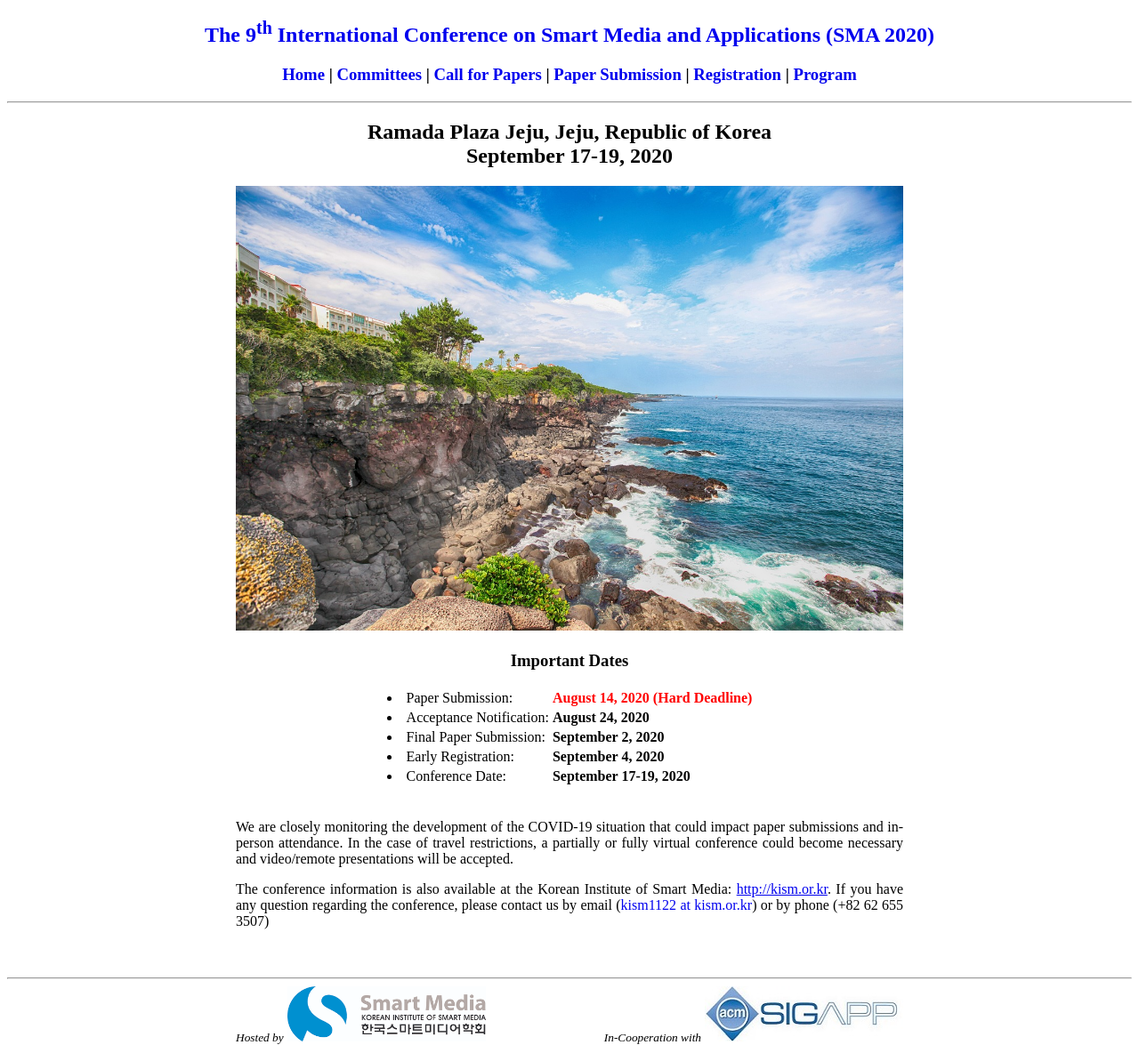
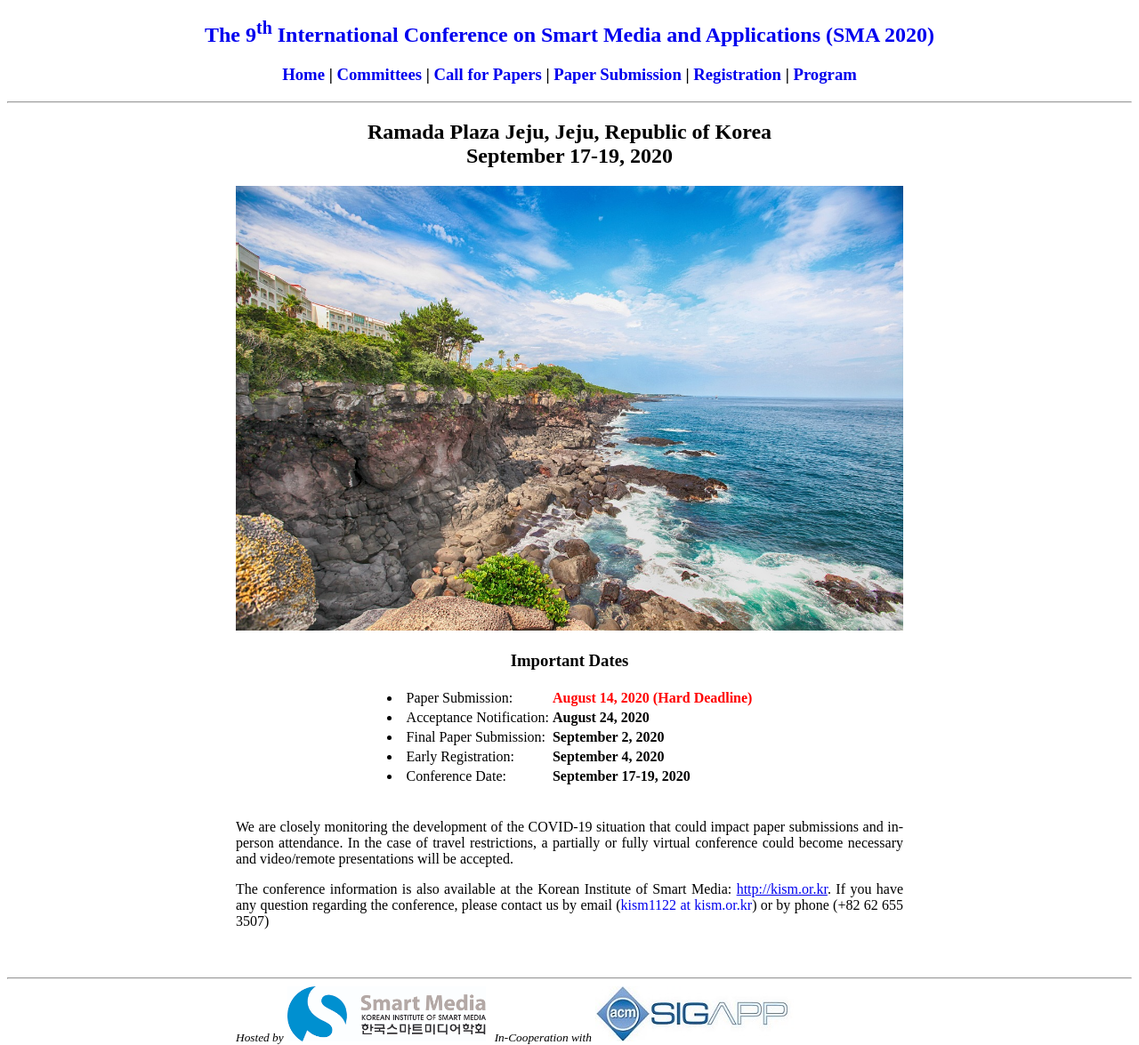
Before and after one commit to icea-conf/sma-2020.github.io, a Jekyll site: the page built from index.html, in a window 1280 px wide. Shown: the whole page at 89% size. Built offline with Jekyll 4.4.1, drawn with Linux system fonts in a browser that asks for light colours; the list of posts is cut into pages by our own code.

Commit message:
Update default.html

```diff
--- a/_layouts/default.html
+++ b/_layouts/default.html
@@ -30,14 +30,14 @@
 
     {{ content }}
 <hr>
-    <div class="content">
+    <div class="content" style="float: center;">
         <div style="float: left; margin-right: 10px;">
             <center>
                 <a style="text-align: center; padding-top: 2px;"><small><i>Hosted by</i></small></a>
                 <a href="http://kism.or.kr/"><img src="https://sma-2020.github.io/image/logo.png" alt="" style="width: 223px; height: 62px;"></a>
             </center>
         </div>
-        <div style="float: right;">
+        <div style="float: left;">
             <center>
                 <a style="text-align: center; padding-top: 2px;"><small><i>In-Cooperation with</i></small></a>
                 <a href="http://www.sigapp.org/"><img src="https://sma-2020.github.io/image/SIGAPP2.jpg" alt="" style="width: 223px; height: 62px;"></a>
```
